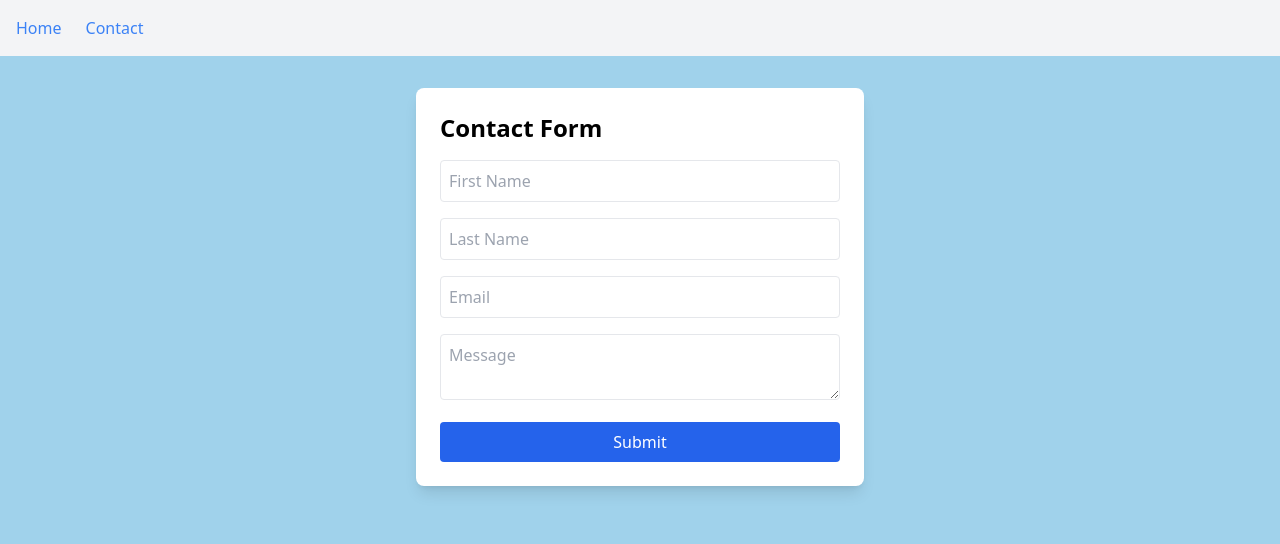
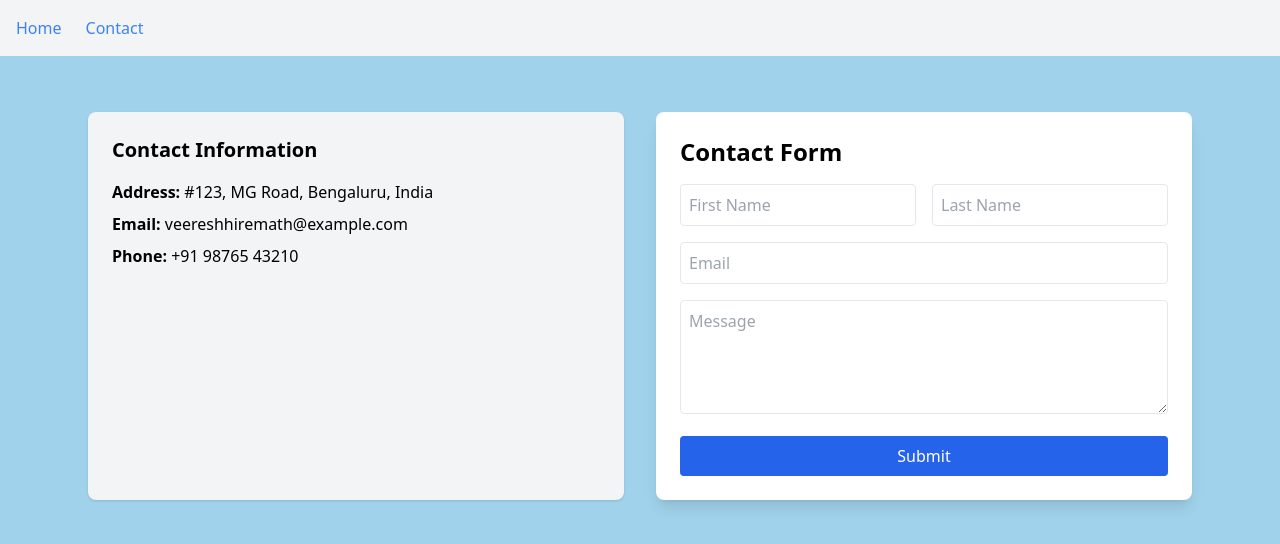
Before and after one commit to Veereshmh/VeereshPortfolio, a React (Vite) app: page /VeereshPortfolio/contact in a window 1280 px wide. Shown: the top 544 px of the page. Built offline with nearby package versions, Linux system fonts and the light colour scheme.

Commit message:
contacts pagechanges

```diff
--- a/src/components/contact/Contact.jsx
+++ b/src/components/contact/Contact.jsx
@@ -10,32 +10,92 @@ function Contact() {
     message: "",
   });
 
+  const [errors, setErrors] = useState({});
+
+  // ✅ Validation while typing
+  const validateField = (name, value) => {
+    let error = "";
+    switch (name) {
+      case "firstName":
+        if (!value.trim()) error = "First name is required";
+        break;
+      case "lastName":
+        if (!value.trim()) error = "Last name is required";
+        break;
+      case "email":
+        if (!/^[^\s@]+@[^\s@]+\.[^\s@]+$/.test(value))
+          error = "Invalid email address";
+        break;
+      case "message":
+        if (value.trim().length < 10)
+          error = "Message must be at least 10 characters";
+        break;
+      default:
+        break;
+    }
+    return error;
+  };
+
   const handleChange = (e) => {
     const { name, value } = e.target;
     setFormData({
       ...formData,
       [name]: value,
     });
+
+    // Run validation immediately
+    setErrors({
+      ...errors,
+      [name]: validateField(name, value),
+    });
   };
 
   const handleSubmit = (e) => {
     e.preventDefault();
 
-    // Get existing data
+    // Final validation check
+    const newErrors = {};
+    Object.keys(formData).forEach((field) => {
+      const error = validateField(field, formData[field]);
+      if (error) newErrors[field] = error;
+    });
+
+    if (Object.keys(newErrors).length > 0) {
+      setErrors(newErrors);
+      return; // stop submit
+    }
+
+    // Save data
     const existingData = JSON.parse(localStorage.getItem("contacts")) || [];
-
-    // Add new data
     const updatedData = [...existingData, formData];
     localStorage.setItem("contacts", JSON.stringify(updatedData));
 
-    // Navigate to display page
     navigate("/contacts");
   };
 
   return (
-    <div className="max-w-md mx-auto p-6 bg-white shadow-lg rounded-lg mt-8">
+    <div className="max-w-6xl mx-auto p-6 mt-8 grid grid-cols-1 md:grid-cols-2 gap-8">
+      {/* Left Side - Address Info */}
+      <div className="bg-gray-100 p-6 rounded-lg shadow">
+        <h2 className="text-xl font-bold mb-4">Contact Information</h2>
+        <p className="mb-2">
+          <strong>Address:</strong> #123, MG Road, Bengaluru, India
+        </p>
+        <p className="mb-2">
+          <strong>Email:</strong> veereshhiremath@example.com
+        </p>
+        <p className="mb-2">
+          <strong>Phone:</strong> +91 98765 43210
+        </p>
+      </div>
+
+      {/* Right Side - Contact Form */}
+      <div className="bg-white shadow-lg rounded-lg p-6">
         <h2 className="text-2xl font-bold mb-4">Contact Form</h2>
         <form onSubmit={handleSubmit} className="space-y-4">
+          {/* First & Last Name in one line */}
+          <div className="flex gap-4">
+            <div className="flex-1">
               <input
                 type="text"
                 name="firstName"
@@ -43,8 +103,12 @@ function Contact() {
                 value={formData.firstName}
                 onChange={handleChange}
                 className="w-full border p-2 rounded"
-          required
               />
+              {errors.firstName && (
+                <p className="text-red-500 text-sm">{errors.firstName}</p>
+              )}
+            </div>
+            <div className="flex-1">
               <input
                 type="text"
                 name="lastName"
@@ -52,8 +116,15 @@ function Contact() {
                 value={formData.lastName}
                 onChange={handleChange}
                 className="w-full border p-2 rounded"
-          required
               />
+              {errors.lastName && (
+                <p className="text-red-500 text-sm">{errors.lastName}</p>
+              )}
+            </div>
+          </div>
+
+          {/* Email */}
+          <div>
             <input
               type="email"
               name="email"
@@ -61,16 +132,28 @@ function Contact() {
               value={formData.email}
               onChange={handleChange}
               className="w-full border p-2 rounded"
-          required
             />
+            {errors.email && (
+              <p className="text-red-500 text-sm">{errors.email}</p>
+            )}
+          </div>
+
+          {/* Message */}
+          <div>
             <textarea
               name="message"
               placeholder="Message"
               value={formData.message}
               onChange={handleChange}
               className="w-full border p-2 rounded"
-          required
+              rows="4"
             />
+            {errors.message && (
+              <p className="text-red-500 text-sm">{errors.message}</p>
+            )}
+          </div>
+
+          {/* Submit */}
           <button
             type="submit"
             className="w-full bg-blue-600 text-white py-2 rounded hover:bg-blue-700 transition"
@@ -79,6 +162,7 @@ function Contact() {
           </button>
         </form>
       </div>
+    </div>
   );
 }
 
```
Lines whose indentation alone changed are shown as unchanged.
